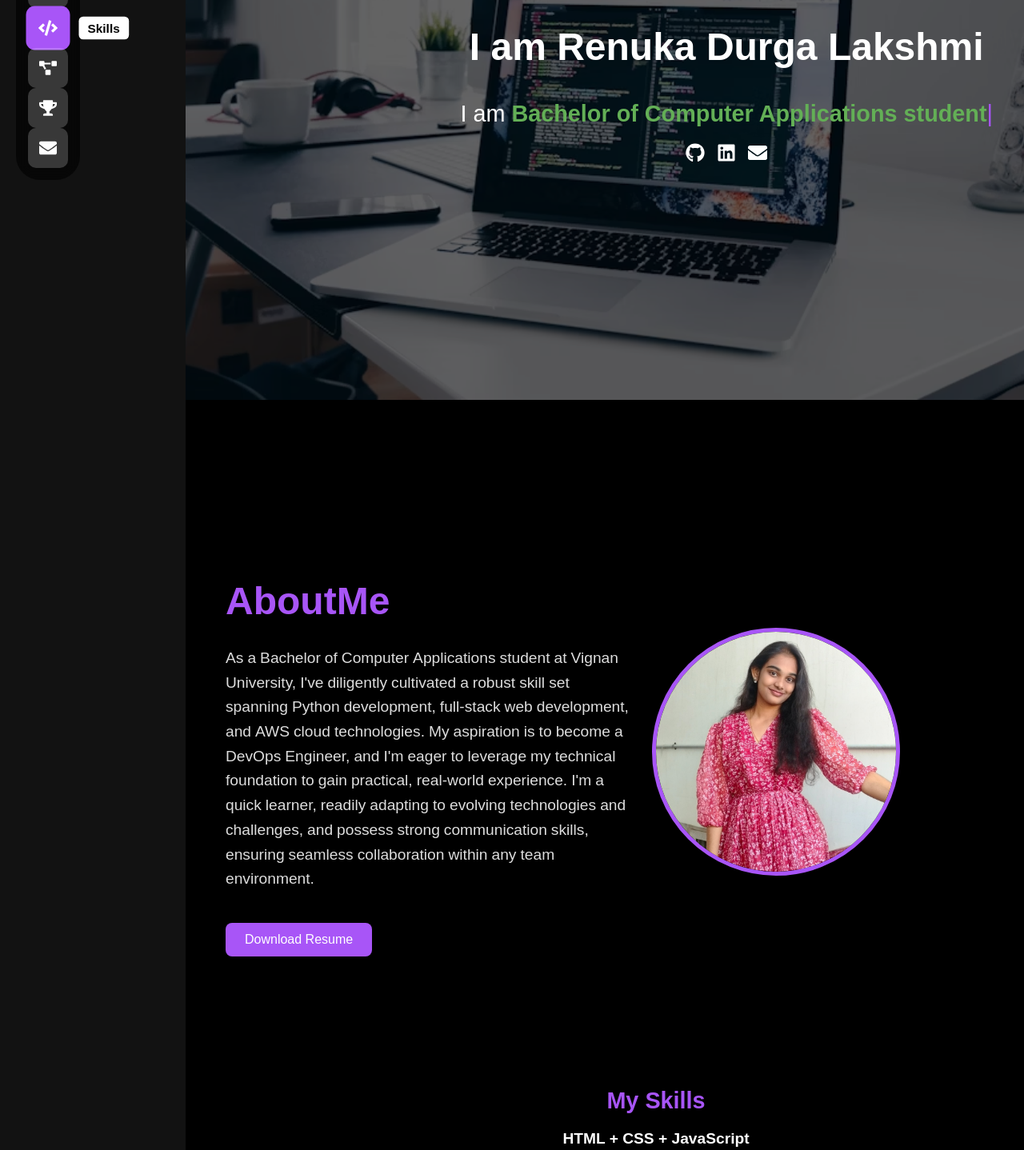
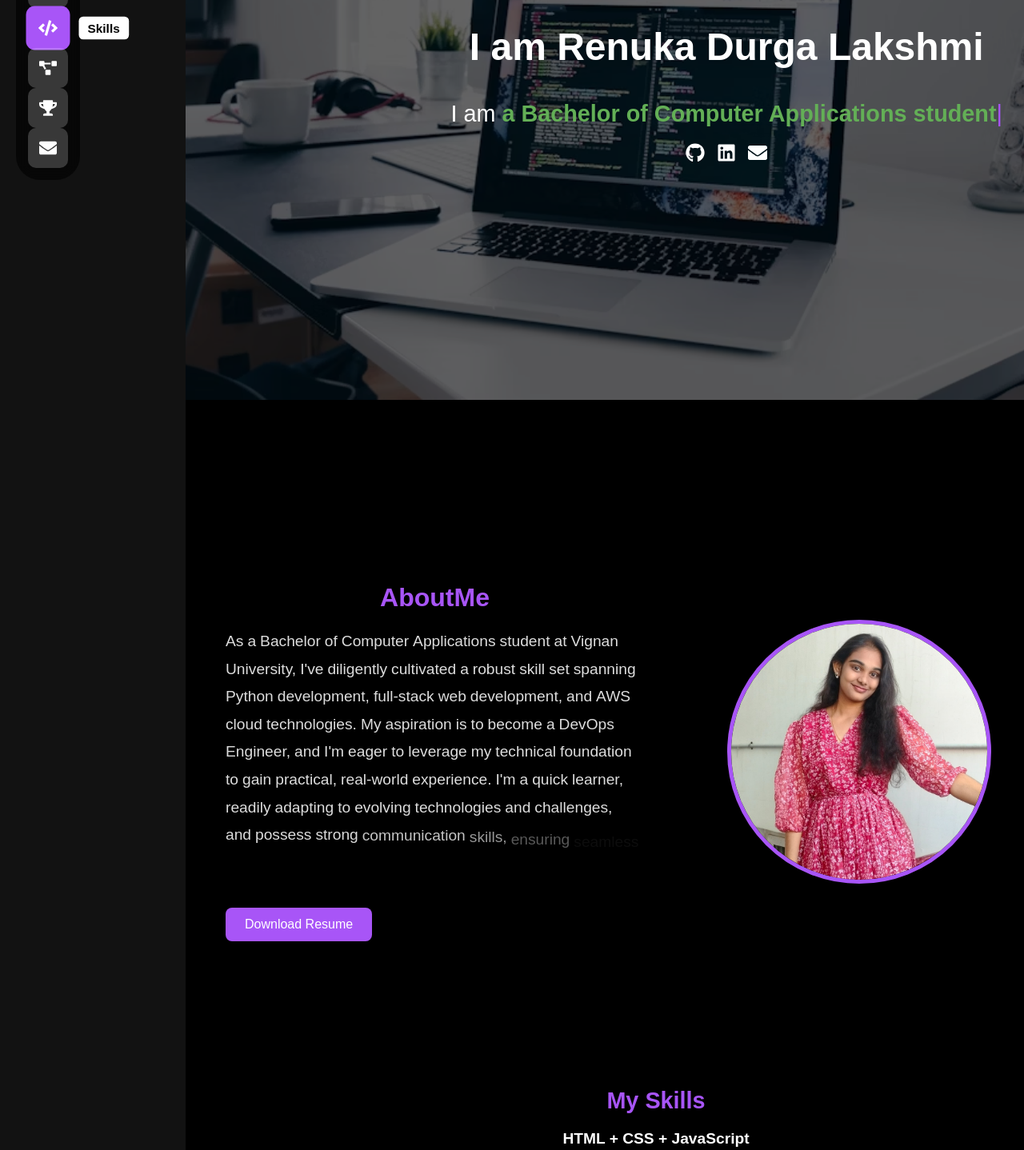
Before and after one commit to RenukaChowdary96/Portfolio, a React (Create React App) app: page / in a window 1280 px wide. Shown: the part 340-1778 px from the top of the page at 80% size. Built offline with nearby package versions, Linux system fonts and the light colour scheme.

Commit message:
fixed all issues

```diff
--- a/src/pages/About.js
+++ b/src/pages/About.js
@@ -4,23 +4,23 @@ import "../styles/About.css";
 import resumePDF from "../assets/renuka_resume.pdf";
 import profilePic from "../assets/profile.jpeg";
 
-// Animation for letter-by-letter effect in the title
-const textVariants = {
-  hidden: { opacity: 0, y: 10 },
-  visible: (i) => ({
-    opacity: 1,
-    y: 0,
-    transition: { delay: i * 0.05, duration: 0.3 },
-  }),
+// Animation Variants
+const titleVariants = {
+  hidden: { opacity: 0, x: -50 },
+  visible: { opacity: 1, x: 0, transition: { duration: 0.8 } },
 };
 
-// Animation for word-by-word effect in the paragraph
+const paragraphVariants = {
+  hidden: { opacity: 0, y: 20 },
+  visible: { opacity: 1, y: 0, transition: { staggerChildren: 0.07, duration: 0.5 } },
+};
+
 const wordVariants = {
   hidden: { opacity: 0, y: 10 },
   visible: (i) => ({
     opacity: 1,
     y: 0,
-    transition: { delay: i * 0.1, duration: 0.3 },
+    transition: { delay: i * 0.07, duration: 0.3 },
   }),
 };
 
@@ -36,13 +36,18 @@ const About = () => {
         {/* Left Side - Text Section */}
         <div className="about-text">
 
-          {/* Animated About Me Title */}
-          <h2 className="about-title">
+          {/* Animated Title */}
+          <motion.h2
+            className="about-title"
+            initial="hidden"
+            animate="visible"
+            variants={titleVariants}
+          >
             {text.split("").map((char, i) => (
               <motion.span
                 key={i}
                 custom={i}
-                variants={textVariants}
+                variants={wordVariants}
                 initial="hidden"
                 animate="visible"
                 style={{ display: "inline-block" }}
@@ -50,10 +55,15 @@ const About = () => {
                 {char}
               </motion.span>
             ))}
-          </h2>
+          </motion.h2>
 
           {/* Animated Word-by-Word Paragraph */}
-          <motion.p className="intro-text">
+          <motion.p
+            className="intro-text"
+            initial="hidden"
+            animate="visible"
+            variants={paragraphVariants}
+          >
             {aboutText.split(" ").map((word, i) => (
               <motion.span
                 key={i}
@@ -69,23 +79,31 @@ const About = () => {
           </motion.p>
 
           {/* Resume Download Button */}
-          <a href={resumePDF} download="Renuka_Resume.pdf">
-            <motion.button className="resume-btn" whileHover={{ scale: 1.05 }}>
+          <motion.a
+            href={resumePDF}
+            download="Renuka_Resume.pdf"
+            whileHover={{ scale: 1.08, boxShadow: "0px 0px 10px #a855f7" }}
+            whileTap={{ scale: 0.95 }}
+          >
+            <motion.button className="resume-btn">
               Download Resume
             </motion.button>
-          </a>
+          </motion.a>
         </div>
 
-        {/* Right Side - Image Section */}
-        <div className="about-image">
+        {/* Right Side - Profile Image */}
+        <motion.div
+          className="about-image"
+          initial={{ opacity: 0, x: 50 }}
+          animate={{ opacity: 1, x: 70 }}  // Moving image slightly to the right
+          transition={{ duration: 1 }}
+        >
           <motion.img
             src={profilePic}
             alt="Renuka Durga Lakshmi"
-            initial={{ opacity: 0, scale: 0.8 }}
-            animate={{ opacity: 1, scale: 1 }}
-            transition={{ duration: 1 }}
+            whileHover={{ scale: 1.08, boxShadow: "0px 0px 20px rgba(168, 85, 247, 0.5)" }}
           />
-        </div>
+        </motion.div>
 
       </div>
     </div>
--- a/src/pages/Achievements.js
+++ b/src/pages/Achievements.js
@@ -28,7 +28,7 @@ const Achievements = () => {
     },
     {
       level: "Department Level",
-      title: "Second Prize - Ideathon",
+      title: "Multiple Awards in Ideathons & Projectexpos",
       award: ideathonAward,
       certificate: ideathonCertificate,
       icon: <FaMedal className="silver-medal" />, // Silver Medal Icon
--- a/src/pages/Home.js
+++ b/src/pages/Home.js
@@ -4,12 +4,11 @@ import { FaGithub, FaLinkedin, FaEnvelope } from "react-icons/fa";
 import "../styles/Home.css";
 
 const sentences = [
-    " a Bachelor of Computer Applications student",
-    " a Full Stack Web Developer",
-    " a Python Developer",
-    " an Aspiring DevOps Engineer",
+  "a Bachelor of Computer Applications student",
+  "a Full Stack Web Developer",
+  "a Python Developer",
+  "an Aspiring DevOps Engineer",
 ];
-
 
 const Home = () => {
   const [index, setIndex] = useState(0);
@@ -18,25 +17,29 @@ const Home = () => {
   const [isDeleting, setIsDeleting] = useState(false);
 
   useEffect(() => {
-    const typingSpeed = isDeleting ? 50 : 100; // Typing speed
+    const typingSpeed = isDeleting ? 50 : 100;
+    const currentSentence = sentences[index];
 
-    if (!isDeleting && charIndex < sentences[index].length) {
+    if (!isDeleting && charIndex < currentSentence.length) {
       setTimeout(() => {
-        setText((prev) => prev + sentences[index][charIndex]);
-        setCharIndex((prev) => prev + 1);
+        setText(currentSentence.slice(0, charIndex + 1));
+        setCharIndex(charIndex + 1);
       }, typingSpeed);
     } else if (isDeleting && charIndex > 0) {
       setTimeout(() => {
-        setText((prev) => prev.slice(0, -1));
-        setCharIndex((prev) => prev - 1);
+        setText(currentSentence.slice(0, charIndex - 1));
+        setCharIndex(charIndex - 1);
       }, typingSpeed);
     } else {
       setTimeout(() => {
-        setIsDeleting(!isDeleting);
         if (!isDeleting) {
+          setIsDeleting(true);
+        } else {
+          setIsDeleting(false);
           setIndex((prevIndex) => (prevIndex + 1) % sentences.length);
+          setCharIndex(0); // Reset character index properly
         }
-      }, 1000); // Delay before switching sentence
+      }, 1000);
     }
   }, [charIndex, isDeleting, index]);
 
@@ -44,10 +47,8 @@ const Home = () => {
     <div className="home">
       <div className="overlay"></div>
       <div className="content">
-        {/* Fixed Name */}
         <h1 className="name">I am Renuka Durga Lakshmi</h1>
 
-        {/* Dynamic Typing Effect with "I am" in White */}
         <motion.h2
           className="role-container"
           initial={{ opacity: 0 }}
@@ -59,20 +60,17 @@ const Home = () => {
           <span className="cursor">|</span>
         </motion.h2>
 
-        {/* Social Icons */}
         <div className="social-icons">
-  <a href="https://github.com/YourGitHubUsername" target="_blank" rel="noopener noreferrer">
+          <a href="https://github.com/RenukaChowdary96" target="_blank" rel="noopener noreferrer">
             <FaGithub />
           </a>
-  <a href="https://linkedin.com/in/YourLinkedInUsername" target="_blank" rel="noopener noreferrer">
+          <a href="https://www.linkedin.com/in/renukagaggara/" target="_blank" rel="noopener noreferrer">
             <FaLinkedin />
           </a>
           <a href="mailto:Renukagaggara@gmail.com" target="_blank" rel="noopener noreferrer">
             <FaEnvelope />
           </a>
         </div>
-
-
       </div>
     </div>
   );
--- a/src/styles/About.css
+++ b/src/styles/About.css
@@ -7,9 +7,8 @@
     background: #000; /* Dark background */
     padding: 50px;
     color: white;
-    text-align: left;
     width: 100vw; /* Ensure full width */
-  min-height: 100vh; /* Ensure full height */
+    min-height: 100vh; /* Ensure full height */
 }
 
 /* Flexbox for content layout */
@@ -19,66 +18,32 @@
     justify-content: space-between;
     max-width: 1100px;
     width: 100%;
-    gap: 50px;
+    gap: 30px; /* Reduce gap for better alignment */
 }
 
 /* Left Section - Text */
 .about-text {
     flex: 1;
     max-width: 600px;
-    overflow: hidden;
+    text-align: justify; /* Ensures text aligns properly */
 }
 
 /* Animated Title */
 .about-title {
-    font-size: 3rem;
+    font-size: 2rem;
     font-weight: bold;
     color: #a855f7; /* Purple */
     margin-bottom: 10px;
-    display: inline-block;
+    text-align: center;
 }
 
-/* Word-by-Word Animation */
+/* Paragraph */
 .intro-text {
     font-size: 1.2rem;
     line-height: 1.8;
     color: #ddd;
-    display: inline-block;
+    text-align: justify;
 }
-
-.intro-text span {
-    opacity: 0;
-    display: inline-block;
-    animation: fadeIn 0.5s forwards;
-}
-
-/* Animation Keyframes */
-@keyframes fadeIn {
-    from {
-        opacity: 0;
-        transform: translateY(10px);
-    }
-    to {
-        opacity: 1;
-        transform: translateY(0);
-    }
-}
-
-/* Adding animation delay to each word dynamically */
-.intro-text span:nth-child(1) { animation-delay: 0.1s; }
-.intro-text span:nth-child(2) { animation-delay: 0.2s; }
-.intro-text span:nth-child(3) { animation-delay: 0.3s; }
-.intro-text span:nth-child(4) { animation-delay: 0.4s; }
-.intro-text span:nth-child(5) { animation-delay: 0.5s; }
-.intro-text span:nth-child(6) { animation-delay: 0.6s; }
-.intro-text span:nth-child(7) { animation-delay: 0.7s; }
-.intro-text span:nth-child(8) { animation-delay: 0.8s; }
-.intro-text span:nth-child(9) { animation-delay: 0.9s; }
-.intro-text span:nth-child(10) { animation-delay: 1s; }
-.intro-text span:nth-child(11) { animation-delay: 1.1s; }
-.intro-text span:nth-child(12) { animation-delay: 1.2s; }
-.intro-text span:nth-child(13) { animation-delay: 1.3s; }
-.intro-text span:nth-child(14) { animation-delay: 1.4s; }
 
 /* Resume Button */
 .resume-btn {
@@ -90,6 +55,7 @@
     border-radius: 8px;
     cursor: pointer;
     transition: all 0.3s ease-in-out;
+    margin-top: 20px;
 }
 
 .resume-btn:hover {
@@ -98,50 +64,31 @@
 }
 
 /* Right Section - Profile Image */
+.about-image {
+    flex: 1;
+    display: flex;
+    justify-content: center; /* Center align image */
+    align-items: center;
+}
+
 .about-image img {
-    width: 300px;
-    height: 300px;
+    width: 320px;
+    height: 320px;
     object-fit: cover;
     border-radius: 50%;
     border: 5px solid #a855f7;
     transition: transform 0.3s ease-in-out;
 }
-/* Right Section - Profile Image */
-.about-image {
-    display: flex;
-    justify-content: flex-start; /* Moves image to the left */
-    align-items: center;
-    flex: 1;
+
+.about-image img:hover {
+    transform: scale(1.05);
 }
-
 .about-image img {
-    width: 300px;
-    height: 300px;
+    width: 320px;
+    height: 320px;
     object-fit: cover;
     border-radius: 50%;
     border: 5px solid #a855f7;
     transition: transform 0.3s ease-in-out;
-    margin-left: -30px; /* Moves image slightly left */
+    margin-right: 185px; /* Moves image slightly right */
 }
-
-.about-image img:hover {
-    transform: scale(1.05);
-}
-
-
-.about-image img:hover {
-    transform: scale(1.05);
-}
-.intro-text {
-    text-align: justify;
-    text-justify: inter-word;
-  }
-  .about-text {
-    max-width: 600px; /* Adjust as needed */
-  }
-  .intro-text {
-    text-align: justify;
-    text-justify: inter-word;
-    max-width: 600px; /* Adjust based on your design */
-    line-height: 1.6; /* Improves readability */
-  }
--- a/src/styles/Projects.css
+++ b/src/styles/Projects.css
@@ -141,4 +141,5 @@
 
 .projects h1 {
   color: #a855f7;
+  font-size: 2rem;
 }
```
Also changed, not shown: src/pages/Contact.js (+18 -15 lines), src/styles/Contact.css (+30 -26 lines). Lines whose indentation alone changed are shown as unchanged.
